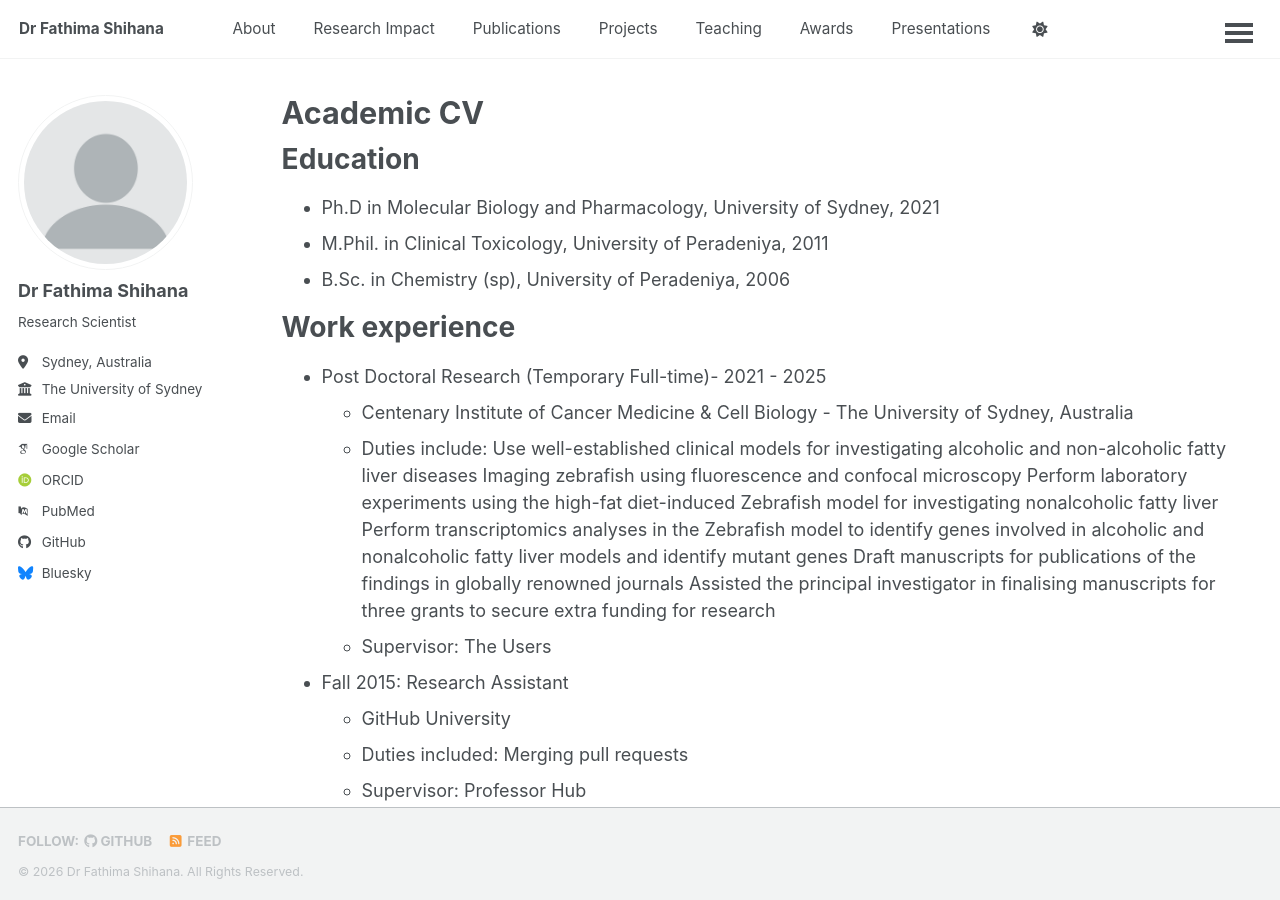
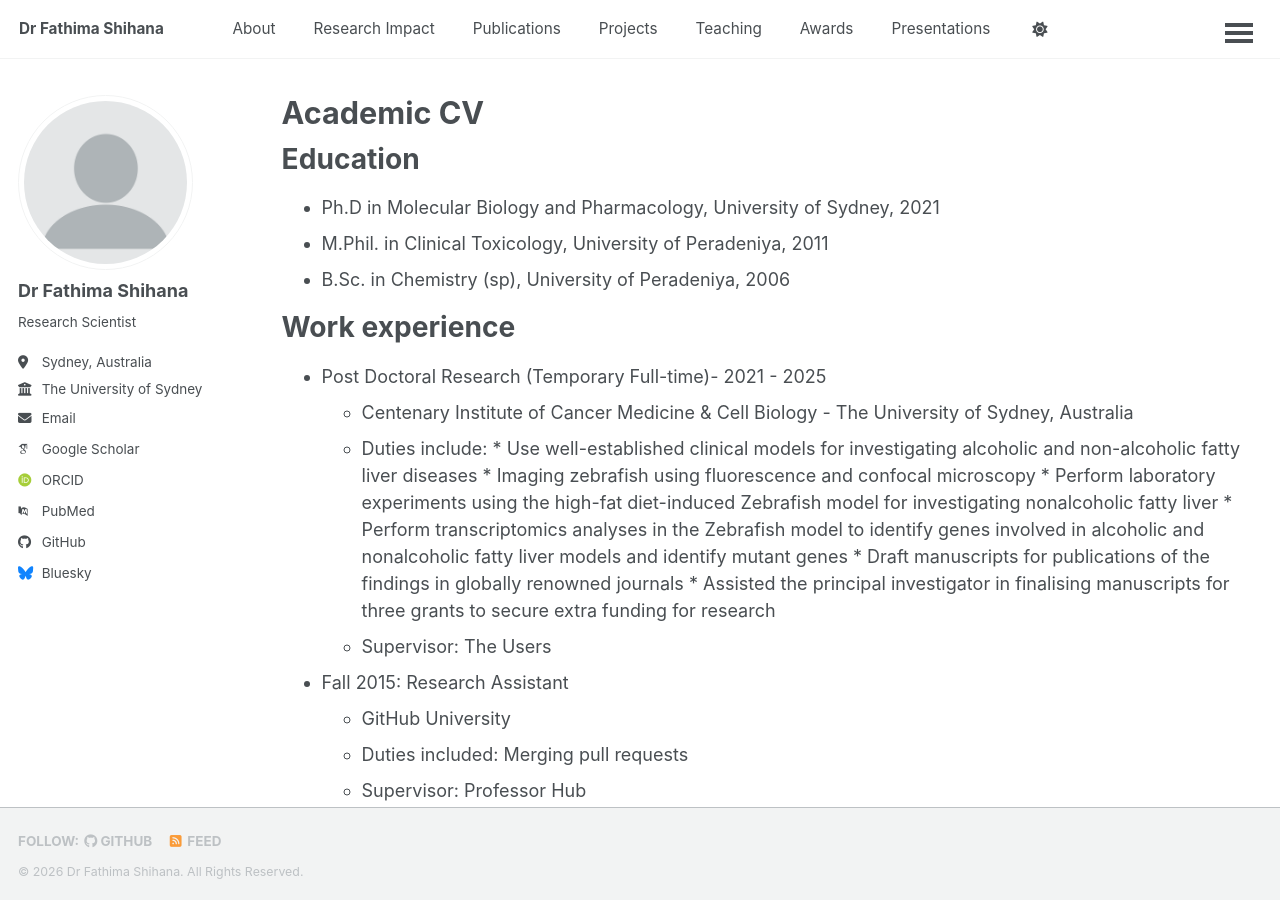
Before and after one commit to fathimashihana/fathimashihana.github.io, a Jekyll site: the page built from _pages/cv.md, in a window 1280 px wide and 900 px high. Built offline with Jekyll 4.4.1, drawn with Linux system fonts in a browser that asks for light colours; some web fonts are replaced; a script bundle is joined from its source files by our own code; library files that are not in the unit come from our copies.

Commit message:
Update cv.md

```diff
--- a/_pages/cv.md
+++ b/_pages/cv.md
@@ -17,12 +17,12 @@ Work experience
 ======
 * Post Doctoral Research (Temporary Full-time)- 2021 - 2025
   * Centenary Institute of Cancer Medicine & Cell Biology - The University of Sydney, Australia
-  * Duties include: Use well-established clinical models for investigating alcoholic and non-alcoholic fatty liver diseases
-                     Imaging zebrafish using fluorescence and confocal microscopy
-                     Perform laboratory experiments using the high-fat diet-induced Zebrafish model for investigating nonalcoholic fatty liver
-                     Perform transcriptomics analyses in the Zebrafish model to identify genes involved in alcoholic and nonalcoholic fatty liver models and identify mutant genes
-                     Draft manuscripts for publications of the findings in globally renowned journals
-                     Assisted the principal investigator in finalising manuscripts for three grants to secure extra funding for research
+  * Duties include: * Use well-established clinical models for investigating alcoholic and non-alcoholic fatty liver diseases
+                     * Imaging zebrafish using fluorescence and confocal microscopy
+                     * Perform laboratory experiments using the high-fat diet-induced Zebrafish model for investigating nonalcoholic fatty liver
+                     * Perform transcriptomics analyses in the Zebrafish model to identify genes involved in alcoholic and nonalcoholic fatty liver models and identify mutant genes
+                     * Draft manuscripts for publications of the findings in globally renowned journals
+                     * Assisted the principal investigator in finalising manuscripts for three grants to secure extra funding for research
   * Supervisor: The Users
 
 * Fall 2015: Research Assistant
```
